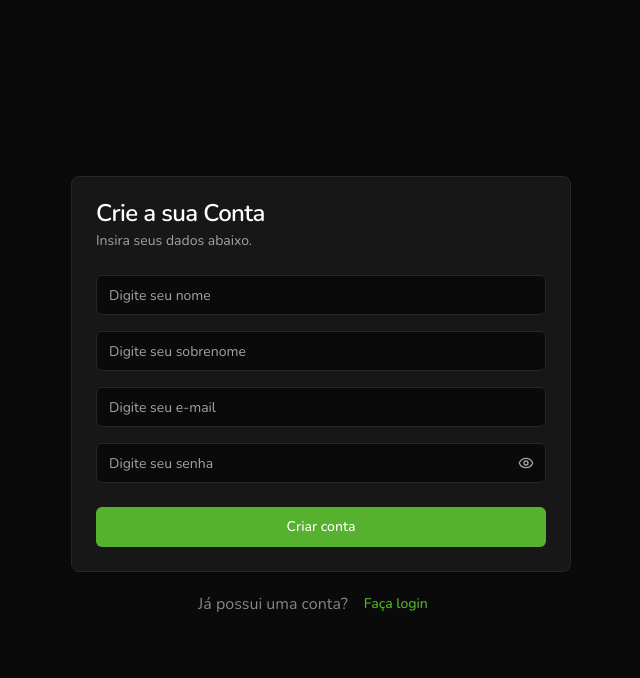
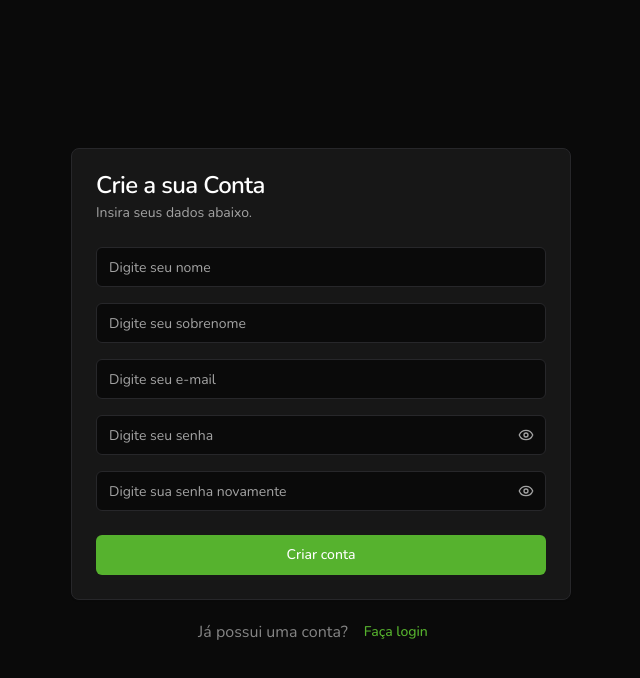
Before and after one commit to kleyton-ferreira/Dashboard-finance, a React (Vite) app: page /signup in a window 1280 px wide. Shown: the top 678 px of the page, without its empty margins (319-959 px from the left). Built offline with nearby package versions, Linux system fonts and the light colour scheme.

Commit message:
feat: add password input component

```diff
--- /dev/null
+++ b/src/components/ui/password-input.jsx
@@ -0,0 +1,25 @@
+import React, { useState } from 'react'
+import { EyeIcon, EyeOffIcon } from 'lucide-react'
+import { Button } from '@/components/ui/button'
+import { Input } from '@/components/ui/input'
+
+const PasswordInput = ({ placeholder = 'Digite seu senha' }) => {
+  const [passwordIsVisible, setPasswordIsVisible] = useState(false)
+  return (
+    <div className="relative">
+      <Input
+        type={passwordIsVisible ? 'text' : 'password'}
+        placeholder={placeholder}
+      />
+      <Button
+        variant="ghost"
+        className="absolute right-0 top-0 my-1 mr-1 h-8 w-8 text-muted-foreground"
+        onClick={() => setPasswordIsVisible((prev) => !prev)}
+      >
+        {passwordIsVisible ? <EyeOffIcon /> : <EyeIcon />}
+      </Button>
+    </div>
+  )
+}
+
+export default PasswordInput
--- a/src/pages/signup.jsx
+++ b/src/pages/signup.jsx
@@ -10,11 +10,9 @@ import {
   CardFooter,
 } from '@/components/ui/card'
 import { Link } from 'react-router'
-import { EyeIcon, EyeOffIcon } from 'lucide-react'
+import PasswordInput from '@/components/ui/password-input'
 
 const SignUp = () => {
-  const [passwordIsVisible, setPasswordIsVisible] = useState(false)
-
   return (
     <div className="flex h-screen w-screen flex-col items-center justify-center gap-3">
       <Card className="w-[500px]">
@@ -26,19 +24,8 @@ const SignUp = () => {
           <Input placeholder="Digite seu nome" />
           <Input placeholder="Digite seu sobrenome" />
           <Input placeholder="Digite seu e-mail" />
-          <div className="relative">
-            <Input
-              type={passwordIsVisible ? 'text' : 'password'}
-              placeholder="Digite seu senha"
-            />
-            <Button
-              variant="ghost"
-              className="absolute right-0 top-0 my-1 mr-1 h-8 w-8 text-muted-foreground"
-              onClick={() => setPasswordIsVisible((prev) => !prev)}
-            >
-              {passwordIsVisible ? <EyeOffIcon /> : <EyeIcon />}
-            </Button>
-          </div>
+          <PasswordInput />
+          <PasswordInput placeholder="Digite sua senha novamente" />
         </CardContent>
         <CardFooter>
           <Button className="w-full">Criar conta</Button>
```
